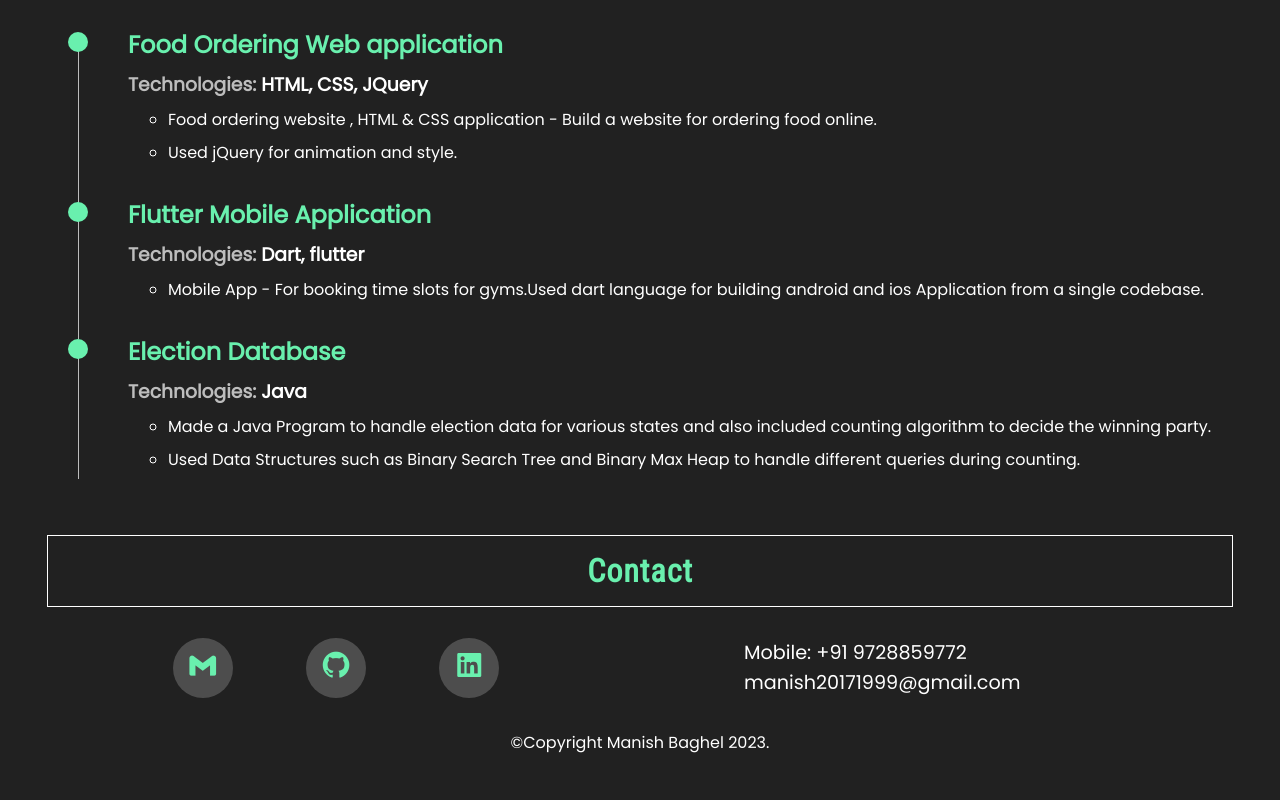
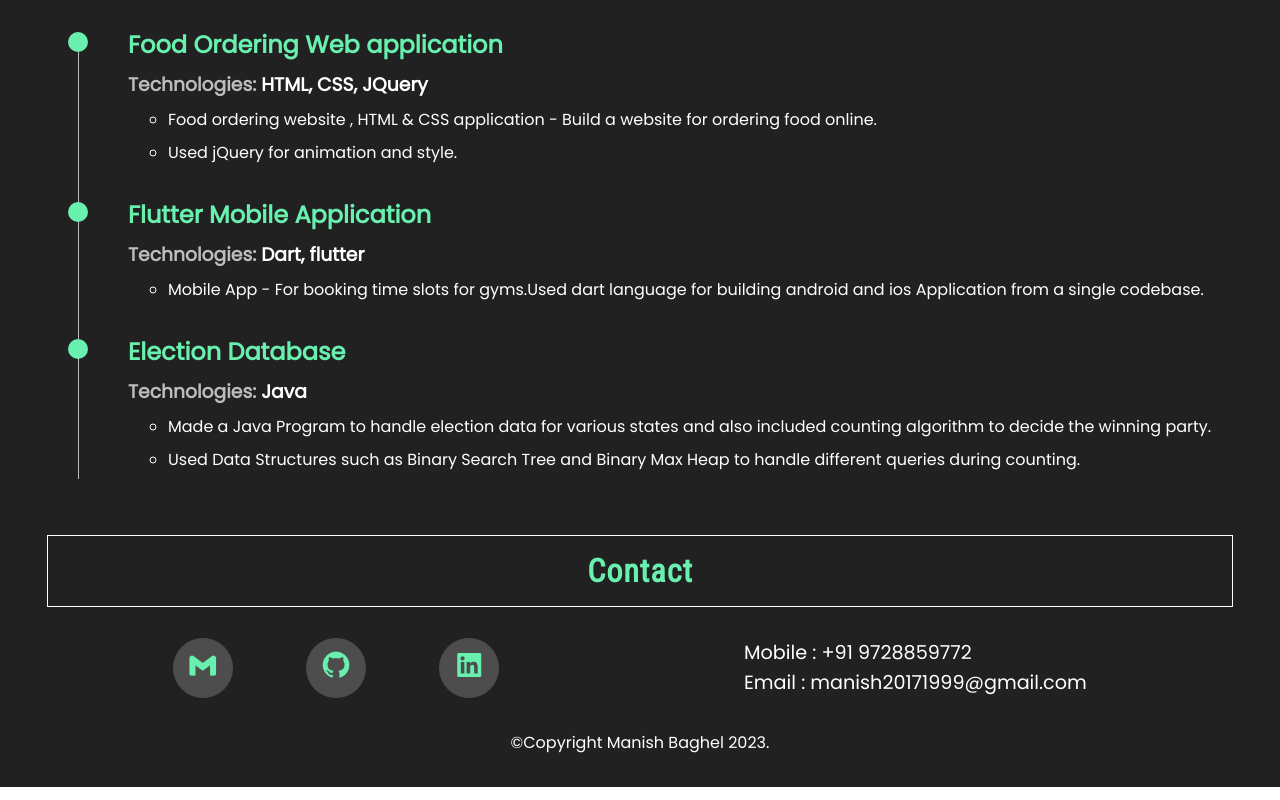
Before and after one commit to manishbaghel001/manish, an Angular app: page / in a window 1280 px wide. Shown: the part 2992-3792 px from the top of the page. Built offline with nearby package versions, Linux system fonts and the light colour scheme.

Commit message:
Email label added

```diff
--- a/src/app/contacts/contacts.component.css
+++ b/src/app/contacts/contacts.component.css
@@ -74,7 +74,7 @@ ul {
 
 /* Footer */
 .copyright {
-    padding-bottom: 0.8rem;
+    padding-bottom: 0;
     padding-top: 2rem;
     text-align: center;
     overflow-x: hidden;
--- a/src/app/contacts/contacts.component.html
+++ b/src/app/contacts/contacts.component.html
@@ -10,8 +10,8 @@
     </ul>
 
     <ul class="contact-info">
-        <li>Mobile: +91 9728859772</li>
-        <li>manish20171999@gmail.com</li>
+        <li>Mobile : +91 9728859772</li>
+        <li>Email : manish20171999@gmail.com</li>
     </ul>
 </div>
 <div class="copyright">
```
